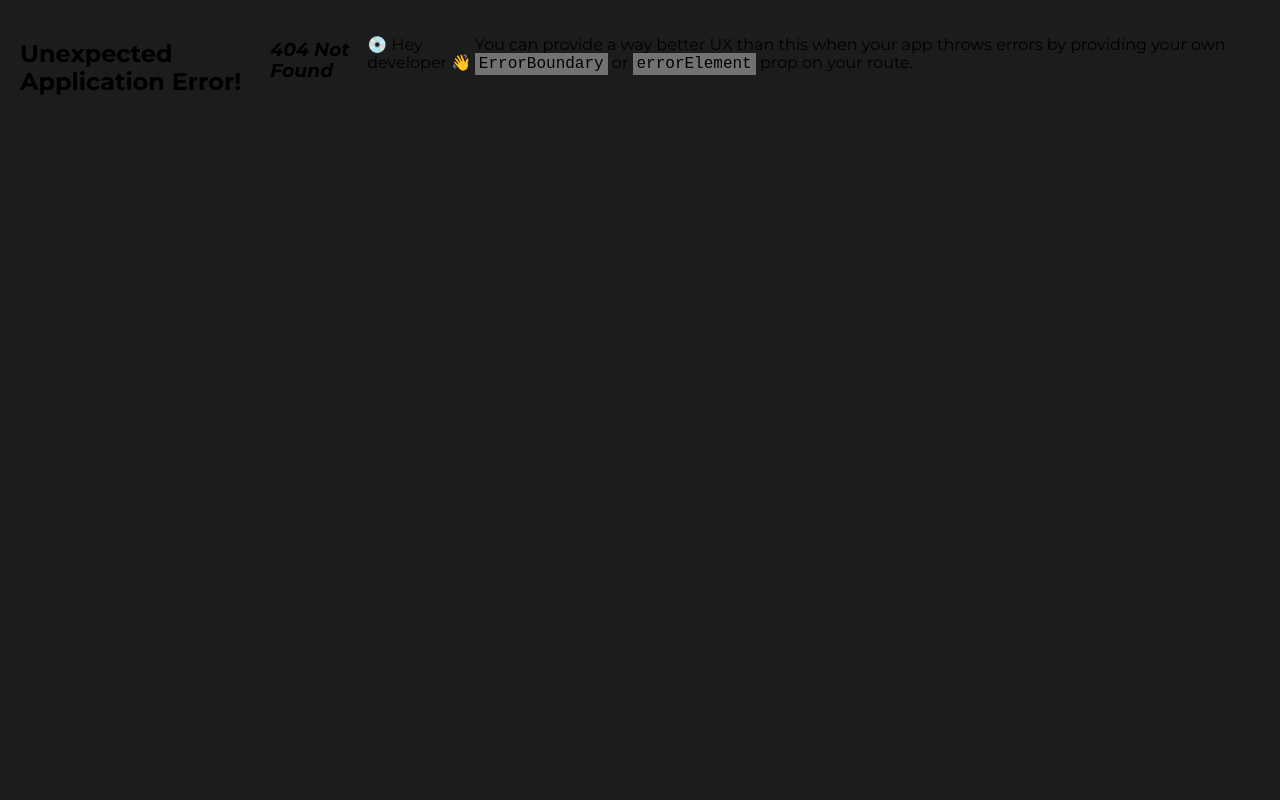
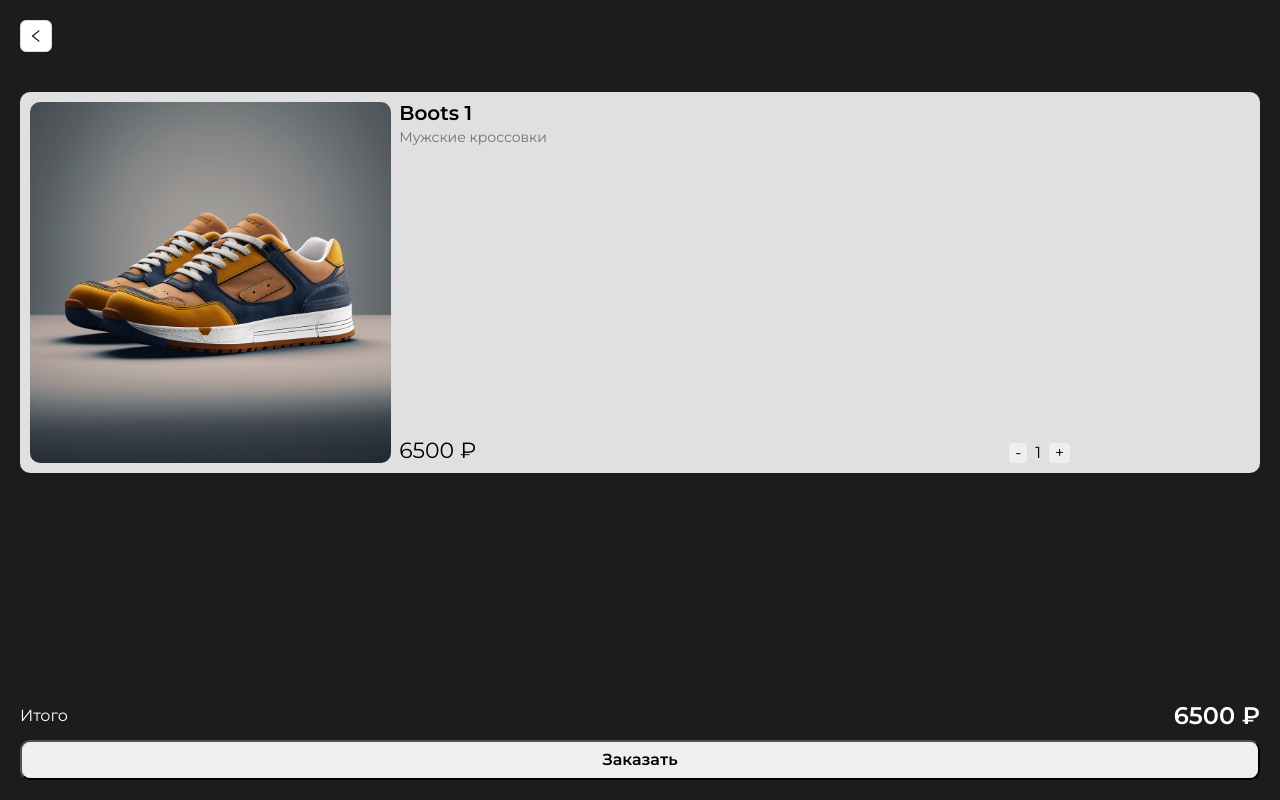
Before and after one commit to yarklimoff/tgStore, a React (Create React App) app: page /cart in a window 1280 px wide. Before the commit this address had no page. Built offline with nearby package versions, Linux system fonts and the light colour scheme; the HTML template or start-up script is replaced by a standard one.

Commit message:
add cart

```diff
--- a/src/App.tsx
+++ b/src/App.tsx
@@ -3,6 +3,7 @@ import { Item } from './pages/item/item';
 import 'normalize.css';
 import cn from './App.module.css';
 import { createBrowserRouter, RouterProvider } from 'react-router-dom';
+import { Cart } from './pages/cart/cart';
 
 const router = createBrowserRouter([
   {
@@ -12,6 +13,10 @@ const router = createBrowserRouter([
   {
     path: '/catalog/:article',
     element: <Item />,
+  },
+  {
+    path: '/cart',
+    element: <Cart />,
   },
 ]);
 
--- a/src/features/navBar/navBar.tsx
+++ b/src/features/navBar/navBar.tsx
@@ -3,19 +3,22 @@ import cn from './navBar.module.css';
 import { useNavigate } from 'react-router-dom';
 const NavBar = () => {
   const navigate = useNavigate();
-  const onClickBack = () => {
+  const onClickHome = () => {
     navigate('/');
+  };
+  const onClickCart = () => {
+    navigate('/cart');
   };
   return (
     <div className={cn.navBar}>
-      <button className={cn.button} onClick={onClickBack}>
+      <button className={cn.button} onClick={onClickHome}>
         <HomeOutlined style={{ fontSize: '24px' }} />
       </button>
       <button className={cn.button}>
         <HeartOutlined style={{ fontSize: '24px' }} />
       </button>
       <button className={cn.button}>
-        <ShoppingCartOutlined style={{ fontSize: '24px' }} />
+        <ShoppingCartOutlined style={{ fontSize: '24px' }} onClick={onClickCart} />
       </button>
     </div>
   );
--- /dev/null
+++ b/src/pages/cart/cart.module.css
@@ -0,0 +1,89 @@
+.container {
+  width: 100%;
+  display: flex;
+  flex-direction: column;
+  gap: 40px;
+}
+
+.body {
+  flex: 1;
+}
+
+.row {
+  display: grid;
+  grid-template-columns: 3fr 5fr 2fr;
+  column-gap: 8px;
+  background-color: #e0e0e0;
+  padding: 10px;
+  width: 100%;
+  border-radius: 10px;
+}
+
+.image {
+  width: 100%;
+  border-radius: 10px;
+}
+
+.title {
+  font-size: 20px;
+  font-weight: 600;
+  margin-bottom: 4px;
+}
+
+.category {
+  font-size: 14px;
+  color: rgb(114, 114, 114);
+}
+
+.center {
+  display: flex;
+  flex-direction: column;
+  justify-content: space-between;
+}
+
+.price {
+  font-size: 22px;
+}
+
+.right {
+  display: flex;
+  flex-direction: column;
+  justify-content: end;
+}
+
+.count {
+  display: flex;
+  align-items: center;
+  gap: 8px;
+}
+
+.count button {
+  border-radius: 4px;
+  border: none;
+}
+
+.body {
+  display: flex;
+  flex-direction: column;
+  justify-content: space-between;
+}
+
+.totalRow {
+  display: flex;
+  align-items: center;
+  justify-content: space-between;
+  color: white;
+}
+
+.totalPrice {
+  font-size: 24px;
+  font-weight: 600;
+}
+
+.order {
+  width: 100%;
+  height: 40px;
+  border-radius: 10px;
+  margin-top: 10px;
+  font-weight: 600;
+}
--- /dev/null
+++ b/src/pages/cart/cart.tsx
@@ -0,0 +1,47 @@
+import React, { useState } from 'react';
+import cn from './cart.module.css';
+import { LeftOutlined } from '@ant-design/icons';
+import { Button } from 'antd';
+import { useNavigate } from 'react-router-dom';
+import { PRODUCTS } from '../catalog/catalog';
+const Cart = () => {
+  const navigate = useNavigate();
+  const onClickBack = () => {
+    navigate('/');
+  };
+  const [count, setCount] = useState<number>(1);
+  const item = PRODUCTS[0];
+  return (
+    <div className={cn.container}>
+      <Button icon={<LeftOutlined />} onClick={onClickBack} />
+      <div className={cn.body}>
+        <div className={cn.row}>
+          <img src={item.imgUrl} alt="boots" className={cn.image} />
+          <div className={cn.center}>
+            <div>
+              <div className={cn.title}>{item.title}</div>
+              <div className={cn.category}>Мужские кроссовки</div>
+            </div>
+            <div className={cn.price}>{item?.price} ₽</div>
+          </div>
+          <div className={cn.right}>
+            <div className={cn.count}>
+              <button onClick={() => setCount((prev) => (prev - 1 > 0 ? prev - 1 : 0))}>-</button>
+              <div>{count}</div>
+              <button onClick={() => setCount((prev) => prev + 1)}>+</button>
+            </div>
+          </div>
+        </div>
+        <div className={cn.footer}>
+          <div className={cn.totalRow}>
+            <div className={cn.total}>Итого</div>
+            <div className={cn.totalPrice}>{item.price * count} ₽</div>
+          </div>
+          <button className={cn.order}>Заказать</button>
+        </div>
+      </div>
+    </div>
+  );
+};
+
+export { Cart };
--- a/src/pages/catalog/catalog.tsx
+++ b/src/pages/catalog/catalog.tsx
@@ -108,7 +108,7 @@ const Catalog = () => {
     <>
       <div className={cn.container}>
         <Input placeholder="Найти товары" prefix={<SearchOutlined />} className={cn.search} />
-        <Image src={Banner} className={cn.banner} alt="banner" />
+        <img src={Banner} className={cn.banner} alt="banner" />
         <Categories category={category} onChangeCategory={setCategory} />
         <Goods items={currentItems} />
         <NavBar />
--- a/src/pages/catalog/goods/previewCard/previewCard.tsx
+++ b/src/pages/catalog/goods/previewCard/previewCard.tsx
@@ -2,7 +2,7 @@ import React, { FC } from 'react';
 import cn from './previewCard.module.css';
 import { Link } from 'react-router-dom';
 
-import { Button, Image } from 'antd';
+import { Button } from 'antd';
 import { HeartOutlined } from '@ant-design/icons';
 
 type ItemCardProps = {
@@ -16,14 +16,14 @@ const PreviewCard: FC<ItemCardProps> = ({ article, title, price, imgUrl }) => {
   const onLikeClick = (event: React.MouseEvent<HTMLElement, MouseEvent>) => {
     event.stopPropagation();
   };
-  console.log(imgUrl)
+  console.log(imgUrl);
   return (
     <div className={cn.container}>
       {' '}
       <Button onClick={onLikeClick} className={cn.like} icon={<HeartOutlined />} />
       <Link to={`/catalog/${article}`} className={cn.link}>
         <div className={cn.card}>
-          <Image className={cn.image} src={imgUrl} alt={'boots'} />
+          <img className={cn.image} src={imgUrl} alt={'boots'} />
           <h3 className={cn.title}>{title}</h3>
           <p className={cn.price}>{price} ₽</p>
         </div>
--- a/src/pages/item/item.module.css
+++ b/src/pages/item/item.module.css
@@ -4,7 +4,6 @@
   flex: 1;
   width: 100%;
   color: white;
-  margin-bottom: 60px;
 }
 
 .carousel {
@@ -89,3 +88,17 @@
   font-size: 14px;
   color: rgb(211, 211, 211);
 }
+
+.buy {
+  display: flex;
+  margin-top: 40px;
+  align-items: end;
+  gap: 20px;
+}
+
+.addCart {
+  flex: 1;
+  border-radius: 10px;
+  font-weight: 600;
+  height: 40px;
+}
--- a/src/pages/item/item.tsx
+++ b/src/pages/item/item.tsx
@@ -5,7 +5,6 @@ import classNames from 'classnames';
 import { Carousel } from 'antd';
 import { useParams } from 'react-router-dom';
 import { PRODUCTS } from '../catalog/catalog';
-import { NavBar } from '../../features/navBar/navBar';
 
 const colors = ['#FF5733', '#33FF57', '#3357FF', '#FF33F0', '#FFC133'];
 const sizes = [41, 42, 43, 44, 45];
@@ -35,15 +34,15 @@ const Item = () => {
         </Carousel>
         <div className={cn.header}>
           <div className={cn.titleContainer}>
-            <h2 className={cn.title}>UrbanFlex Pro</h2>
+            <h2 className={cn.title}>{item?.title}</h2>
             <div className={cn.category}>Мужские кроссовки</div>
           </div>
-          <div className={cn.price}>6500 ₽</div>
+          <div className={cn.price}>{item?.price} ₽</div>
         </div>
         <p className={cn.description}>
-          Эти кроссовки созданы для тех, кто ценит комфорт и стиль в повседневной жизни. Модель
-          UrbanFlex Pro сочетает в себе ультралегкий дышащий материал и современный дизайн, который
-          подходит как для городских прогулок, так и для активного отдыха.
+          {`Эти кроссовки созданы для тех, кто ценит комфорт и стиль в повседневной жизни. Модель
+          ${item?.title} сочетает в себе ультралегкий дышащий материал и современный дизайн, который
+          подходит как для городских прогулок, так и для активного отдыха.`}
         </p>
         <h3>Цвет</h3>
         <div className={cn.colors}>
@@ -64,7 +63,9 @@ const Item = () => {
             </div>
           ))}
         </div>
-        <NavBar />
+        <div className={cn.buy}>
+          <button className={cn.addCart}>В корзину</button>
+        </div>
       </div>
     </>
   );
```
